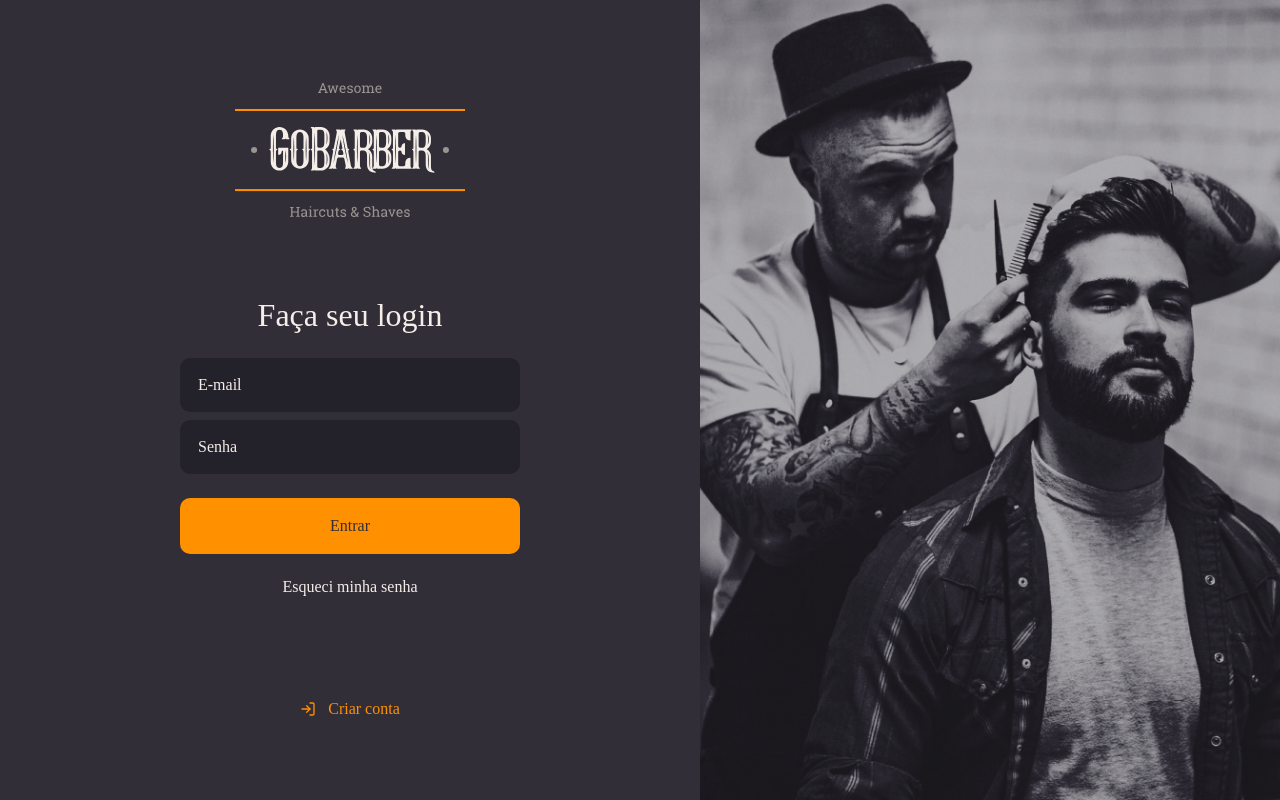
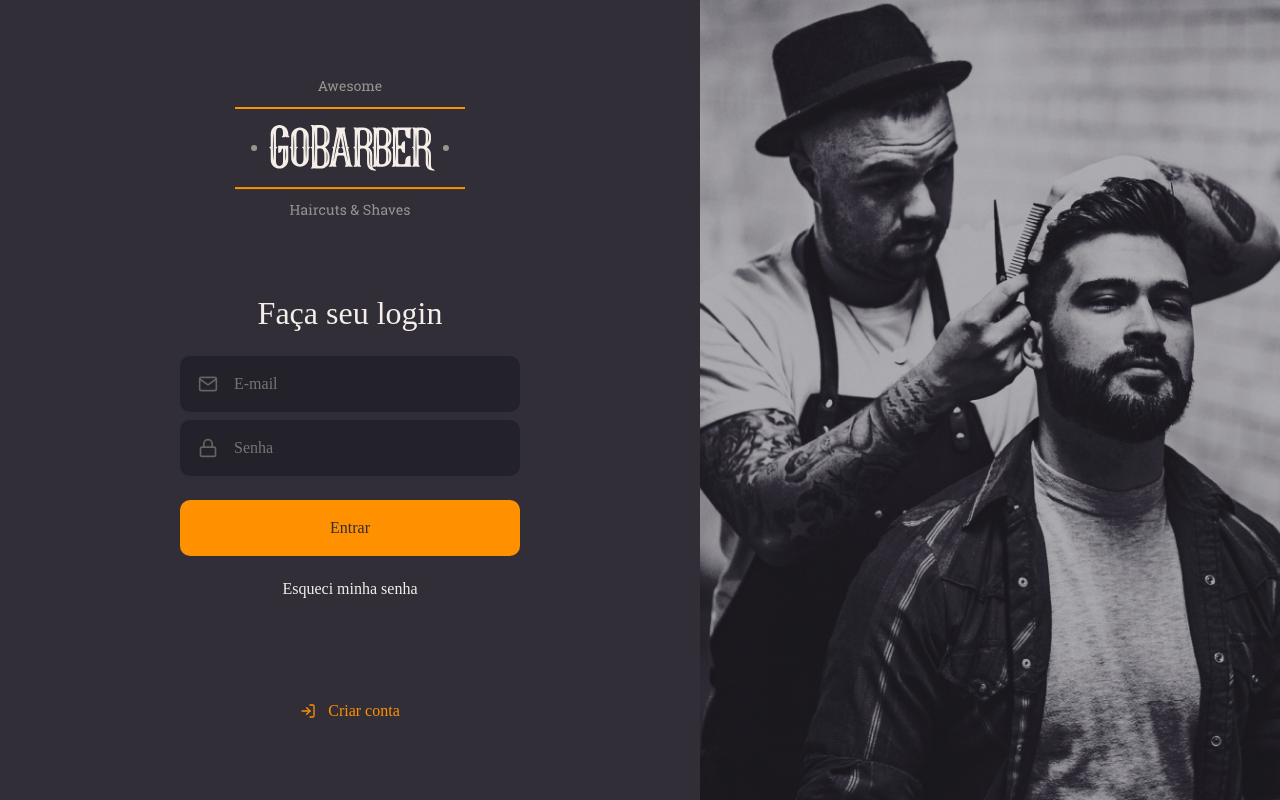
Before and after one commit to locrz/go-barber-web, a React (Create React App) app: page / in a window 1280 px wide. Built offline with nearby package versions, Linux system fonts and the light colour scheme; the HTML template or start-up script is replaced by a standard one.

Commit message:
Add input and button components

```diff
--- /dev/null
+++ b/src/components/Button/index.tsx
@@ -0,0 +1,13 @@
+import React, { ButtonHTMLAttributes } from 'react';
+
+import { Container } from './styles';
+
+type ButtonProps = ButtonHTMLAttributes<HTMLButtonElement>;
+
+const Button: React.FC<ButtonProps> = ({ children, ...rest }) => (
+  <Container type="button" {...rest}>
+    {children}
+  </Container>
+);
+
+export default Button;
--- /dev/null
+++ b/src/components/Button/styles.ts
@@ -0,0 +1,19 @@
+import styled from 'styled-components';
+import { shade } from 'polished';
+
+export const Container = styled.button`
+  background: #ff9000;
+  height: 56px;
+  width: 100%;
+  padding: 0 16px;
+  border-radius: 10px;
+  border: 0;
+  color: #312e38;
+  font-weight: 500;
+  margin-top: 24px;
+  transition: background-color 0.2s;
+
+  &:hover {
+    background: ${shade(0.2, '#ff9000')};
+  }
+`;
--- /dev/null
+++ b/src/components/Input/index.tsx
@@ -0,0 +1,18 @@
+import React, { InputHTMLAttributes } from 'react';
+import { IconBaseProps } from 'react-icons';
+
+import { Container } from './styles';
+
+interface InputProps extends InputHTMLAttributes<HTMLInputElement> {
+  name: string;
+  icon?: React.ComponentType<IconBaseProps>;
+}
+
+const Input: React.FC<InputProps> = ({ icon: Icon, ...rest }) => (
+  <Container>
+    {Icon && <Icon size={20} />}
+    <input {...rest} />
+  </Container>
+);
+
+export default Input;
--- /dev/null
+++ b/src/components/Input/styles.ts
@@ -0,0 +1,28 @@
+import styled from 'styled-components';
+
+export const Container = styled.div`
+  background: #232129;
+  width: 100%;
+  padding: 16px;
+  border-radius: 10px;
+  border: 2px solid #232129;
+  color: #666360;
+
+  display: flex;
+  align-items: center;
+
+  & + div {
+    margin-top: 8px;
+  }
+
+  input {
+    background: transparent;
+    color: #f4ede8;
+    border: 0;
+    flex: 1;
+  }
+
+  svg {
+    margin-right: 16px;
+  }
+`;
--- a/src/pages/SignIn/index.tsx
+++ b/src/pages/SignIn/index.tsx
@@ -1,7 +1,10 @@
 import React from 'react';
-import { FiLogIn } from 'react-icons/fi';
+import { FiLogIn, FiMail, FiLock } from 'react-icons/fi';
 
 import logo from '../../assets/logo.svg';
+
+import Input from '../../components/Input';
+import Button from '../../components/Button';
 
 import { Container, Content, Background } from './styles';
 
@@ -13,10 +16,10 @@
       <form>
         <h1>Faça seu login</h1>
 
-        <input placeholder="E-mail" />
-        <input placeholder="Senha" />
+        <Input name="email" placeholder="E-mail" icon={FiMail} />
+        <Input name="password" placeholder="Senha" icon={FiLock} />
 
-        <button type="submit">Entrar</button>
+        <Button type="submit">Entrar</Button>
         <a href="forgot">Esqueci minha senha</a>
       </form>
 
--- a/src/pages/SignIn/styles.ts
+++ b/src/pages/SignIn/styles.ts
@@ -27,40 +27,6 @@
 
     h1 {
       margin-bottom: 24px;
-    }
-
-    input {
-      background: #232129;
-      width: 100%;
-      padding: 16px;
-      border-radius: 10px;
-      border: 2px solid #232129;
-      color: #F4EDE8;
-
-      & + input {
-        margin-top: 8px;
-      }
-
-      &::placeholder {
-        color: #F4EDE8;
-      }
-    }
-
-    button {
-      background: #ff9000;
-      height: 56px;
-      width: 100%;
-      padding: 0 16px;
-      border-radius: 10px;
-      border: 0;
-      color: #312e38;
-      font-weight: 500;
-      margin-top: 24px;
-      transition: background-color 0.2s;
-
-      &:hover {
-        background: ${shade(0.2, '#ff9000')};
-      }
     }
 
     a {
```
